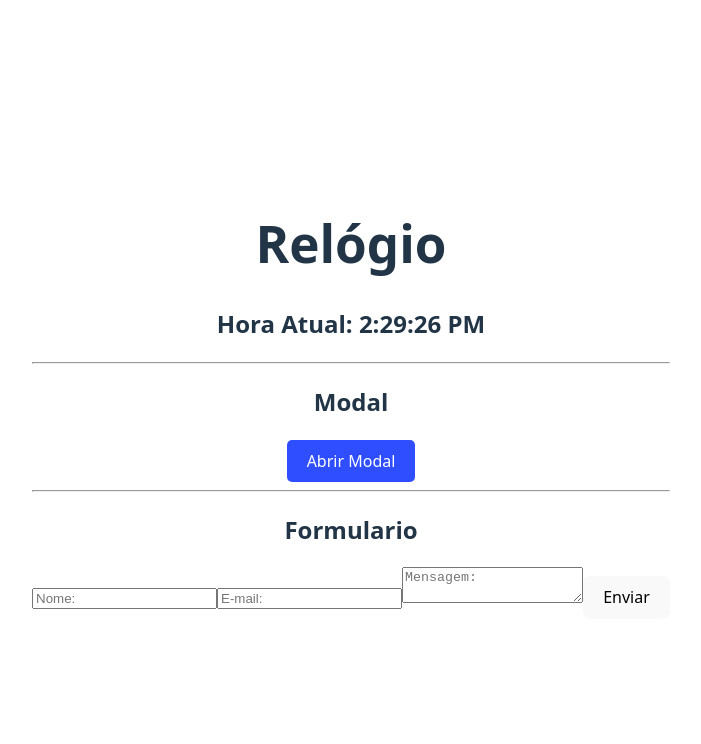
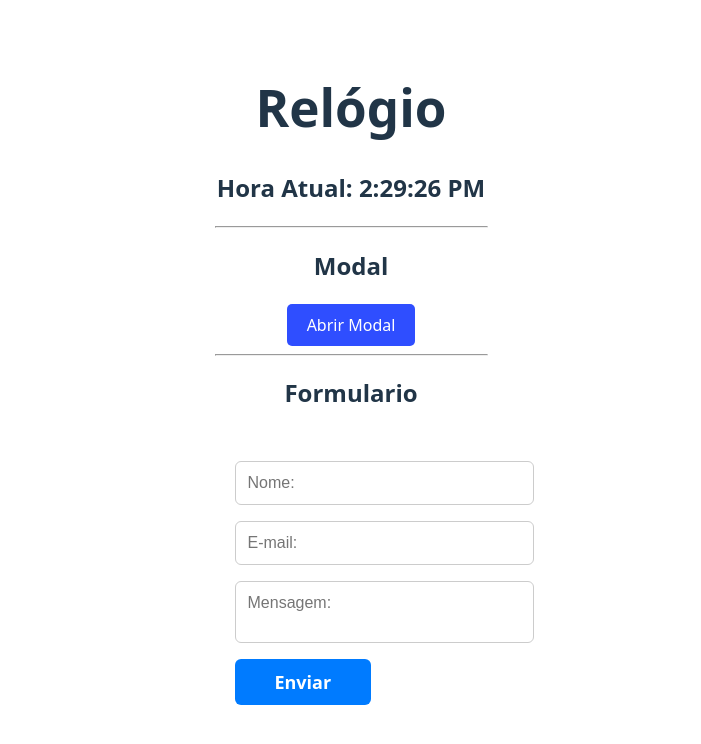
Before and after one commit to LeoSergio/Avanti_innovation, a React (Vite) app in the folder REACT/5_uicomponents/: page / in a window 1280 px wide. Shown: the top 744 px of the page, without its empty margins (289-990 px from the left). Built offline with nearby package versions, Linux system fonts and the light colour scheme.

Commit message:
Update ContactForm.module.css

```diff
--- a/REACT/5_uicomponents/src/components/ContactForm/ContactForm.module.css
+++ b/REACT/5_uicomponents/src/components/ContactForm/ContactForm.module.css
@@ -0,0 +1,51 @@
+.form{
+    width:100%;
+    max-width: 400px;
+    margin:30px auto;
+    padding:20px;
+    border-radius: 8px;
+    display: flex;
+    flex-direction: column;
+    gap:1rem;
+}
+
+
+
+.input, .textarea{
+    width:100%;
+    padding:12px;
+    border:1px solid #ccc;
+    border-radius:6px;
+    background: #fff;
+    font-size:1rem;
+    transition: border-color 0.3s ease;
+    font-family: Arial, Helvetica, sans-serif;
+    color:#333;
+    resize:none;
+}
+
+.input:focus, .textarea:focus{
+    border-color:#007bff;
+    box-shadow: 0 0 5px rgba(0, 123, 255, 0.3);
+    outline:none;
+}
+
+.textarea{
+    min-width: 120px;
+}
+
+.button{
+    background: #007bff ;
+    color:#fff;
+    font-size: 18px;
+    font-weight: bold;
+    border:none;
+    border-radius: 6px;
+    cursor:pointer;
+    transition: background 0.3s ease;
+    width:50%;
+}
+
+.button:hover{
+    background:#0056b3;
+}
```
